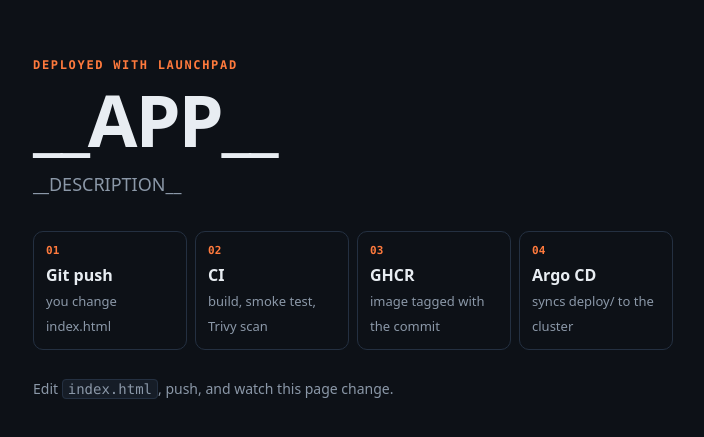
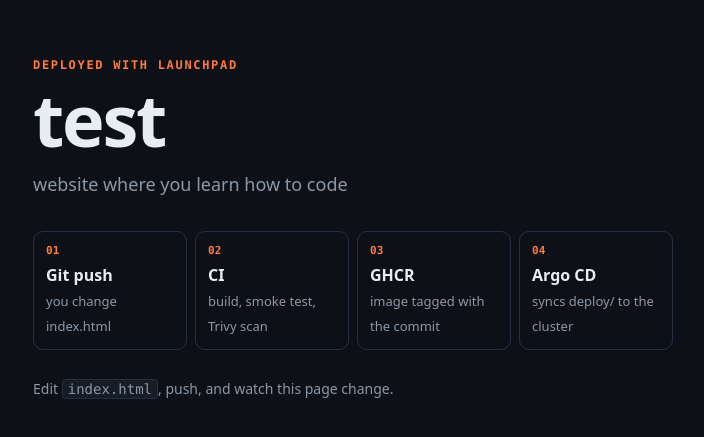
Before and after one commit to NotDom1n1c/test, a plain HTML site: page index.html in a window 1280 px wide. Shown: the part 163-600 px from the top of the page, without its empty margins (287-991 px from the left). Drawn offline with Linux system fonts and the light colour scheme.

Commit message:
Personalize test for LAUNCHPAD

```diff
--- a/index.html
+++ b/index.html
@@ -3,14 +3,14 @@
 <head>
   <meta charset="utf-8">
   <meta name="viewport" content="width=device-width, initial-scale=1">
-  <title>__APP__</title>
+  <title>test</title>
   <link rel="stylesheet" href="style.css">
 </head>
 <body>
   <main>
     <p class="tag">Deployed with LAUNCHPAD</p>
-    <h1>__APP__</h1>
-    <p class="lead">__DESCRIPTION__</p>
+    <h1>test</h1>
+    <p class="lead">website where you learn how to code</p>
     <ol class="path">
       <li><b>Git push</b><span>you change index.html</span></li>
       <li><b>CI</b><span>build, smoke test, Trivy scan</span></li>
```
Also changed, not shown: 6 other files.
